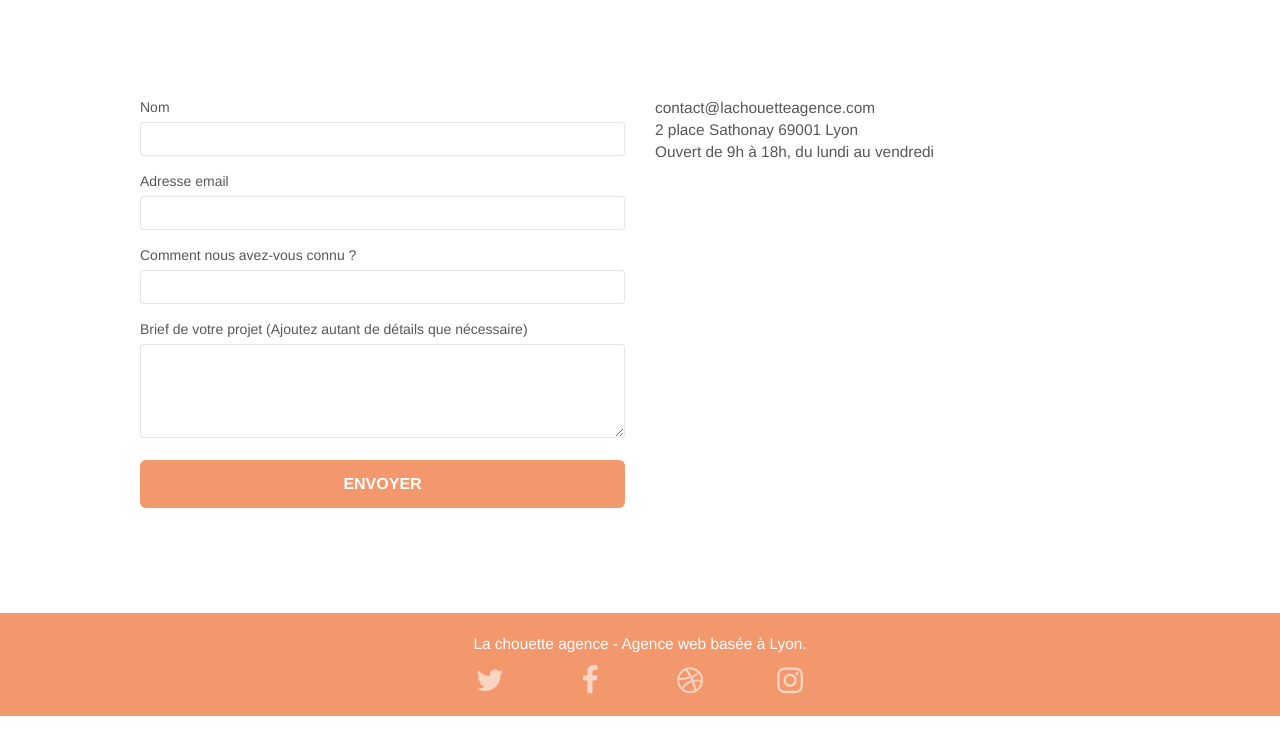
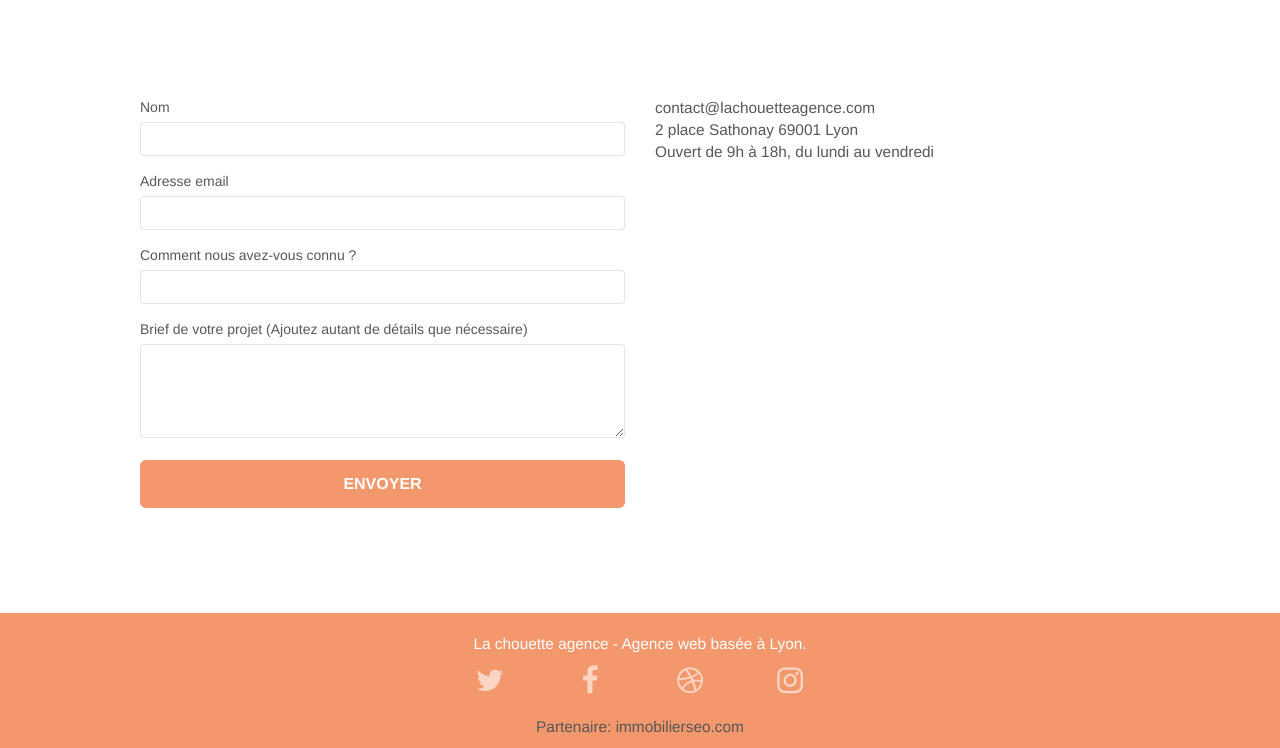
Before and after one commit to plavriv/la-chouette-agence, a plain HTML site: page contact.html in a window 1280 px wide. Shown: the part 411-1159 px from the top of the page. Before the commit the page ends 1127 px from the top, so only its background shows below. Drawn offline with Linux system fonts and the light colour scheme.

Commit message:
add partner

```diff
--- a/contact.html
+++ b/contact.html
@@ -129,7 +129,7 @@
 
 
 <!-- Footer - bloc-8 -->
-<div class="bloc bgc-atomic-tangerine d-bloc" id="bloc-8">
+<footer class="bloc bgc-atomic-tangerine d-bloc" id="bloc-8">
 	<div class="container bloc-sm">
 		<div class="row">
 			<div class="col-sm-12">
@@ -161,7 +161,13 @@
 			</div>
 		</div>
 	</div>
-</div>
+	<div class="row">
+					<div class="col-sm-12 text-center partener" aria-label="partenaire">
+						<p><span class="color_partener">Partenaire: </span><a class="color_link_partener" rel="noreferrer noopener" href="https://www.immobilierseo.com/" target="_blank">immobilierseo.com</a></p>
+					</div>
+				</div>
+</footer>
+
 <!-- Footer - bloc-8 END -->
 
 </div>
```
Also changed, not shown: index.html (+6 -0 lines).
